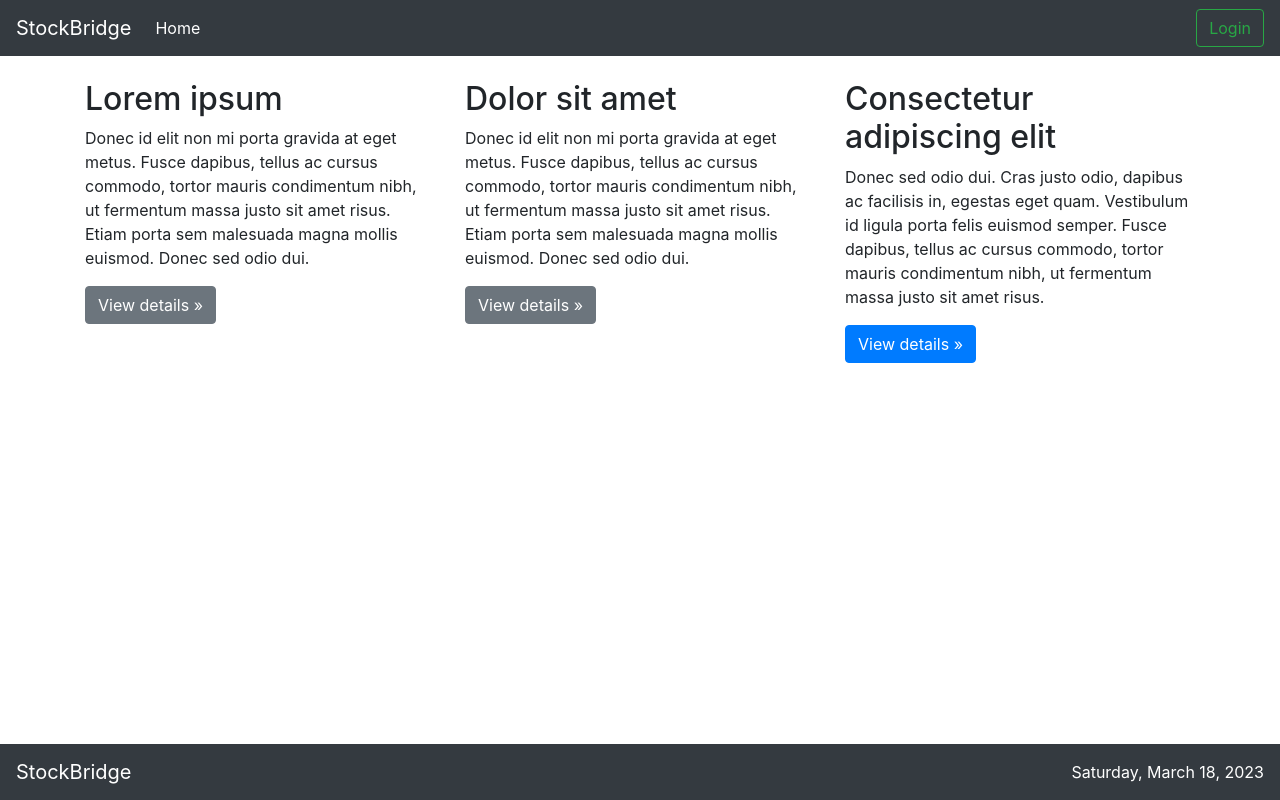
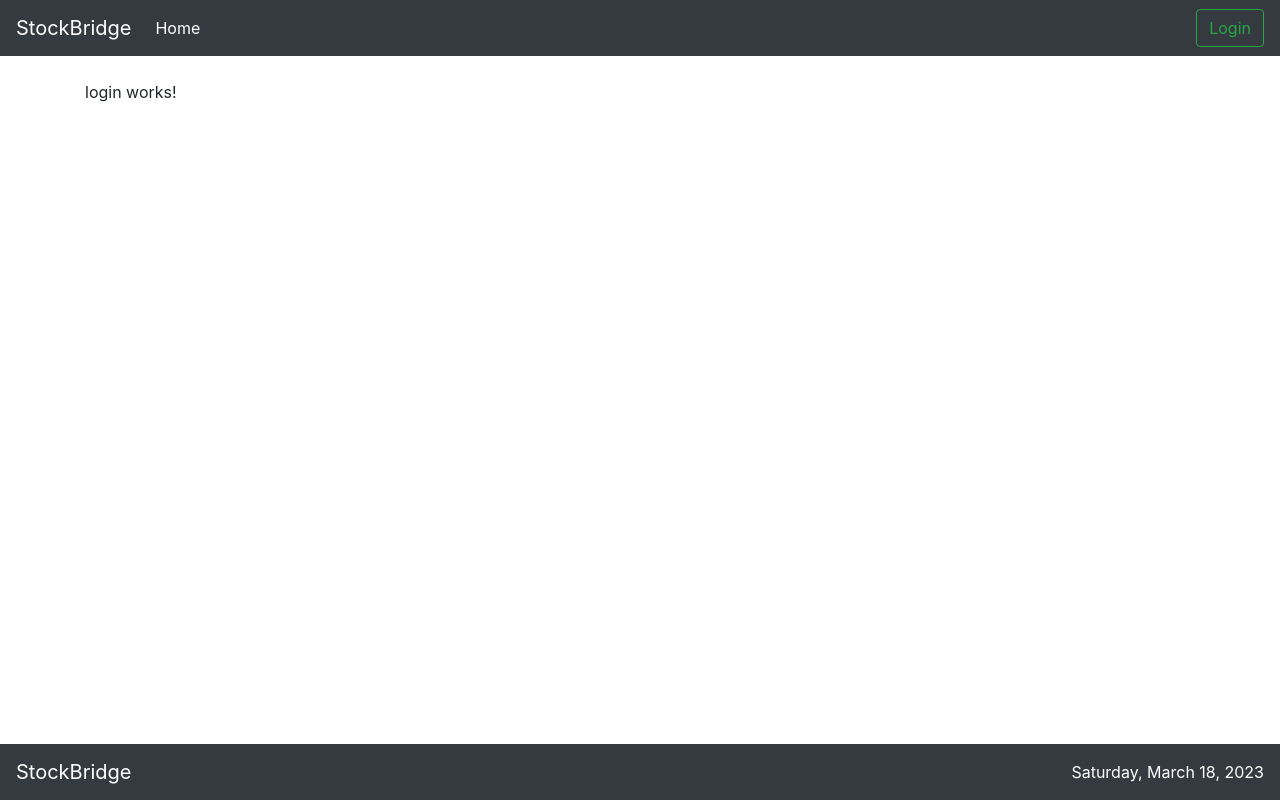
Before and after one commit to onurcanertekin/StockBridge-Frontend, an Angular app: page /login in a window 1280 px wide. Before the commit this address led to /welcome. Built offline with nearby package versions, Linux system fonts and the light colour scheme.

Commit message:
add login component and add route from ts on topbar Login button click

```diff
--- a/src/app/app-routing.module.ts
+++ b/src/app/app-routing.module.ts
@@ -1,8 +1,13 @@
 import { NgModule } from '@angular/core';
 import { RouterModule, Routes } from '@angular/router';
+import { LoginComponent } from './pages/login/login.component';
 import { WelcomeComponent } from './pages/welcome/welcome.component';
 
 const routes: Routes = [
+  {
+    path: 'login',
+    component: LoginComponent,
+  },
   {
     path: 'welcome',
     component: WelcomeComponent,
--- a/src/app/app.module.ts
+++ b/src/app/app.module.ts
@@ -4,12 +4,14 @@ import { BrowserModule } from '@angular/platform-browser';
 import { AppRoutingModule } from './app-routing.module';
 import { AppComponent } from './app.component';
 import { CommonModule } from './common/common.module';
+import { LoginComponent } from './pages/login/login.component';
 import { WelcomeComponent } from './pages/welcome/welcome.component';
 
 @NgModule({
   declarations: [
     AppComponent,
-    WelcomeComponent
+    WelcomeComponent,
+    LoginComponent
   ],
   imports: [
     BrowserModule,
--- a/src/app/common/layouts/top-navbar/top-navbar.component.html
+++ b/src/app/common/layouts/top-navbar/top-navbar.component.html
@@ -11,7 +11,7 @@
       </li>
     </ul>
     <form class="form-inline mt-2 mt-md-0">
-      <button class="btn btn-outline-success my-2 my-sm-0" type="submit">Login</button>
+      <button class="btn btn-outline-success my-2 my-sm-0" (click)="loginClick()" type="submit">Login</button>
     </form>
   </div>
 </nav>
--- a/src/app/common/layouts/top-navbar/top-navbar.component.ts
+++ b/src/app/common/layouts/top-navbar/top-navbar.component.ts
@@ -1,4 +1,5 @@
 import { Component, OnInit } from '@angular/core';
+import { Router } from '@angular/router';
 import { environment } from 'src/environments/environment';
 
 @Component({
@@ -9,9 +10,11 @@ import { environment } from 'src/environments/environment';
 export class TopNavbarComponent implements OnInit {
 
   environment = environment;
-  constructor() { }
+  constructor(private router: Router) { }
 
   ngOnInit() {
   }
-
+  loginClick() {
+    this.router.navigate(["/login"])
+  }
 }
--- /dev/null
+++ b/src/app/pages/login/login.component.html
@@ -0,0 +1,3 @@
+<p>
+  login works!
+</p>
--- /dev/null
+++ b/src/app/pages/login/login.component.ts
@@ -0,0 +1,15 @@
+import { Component, OnInit } from '@angular/core';
+
+@Component({
+  selector: 'app-login',
+  templateUrl: './login.component.html',
+  styleUrls: ['./login.component.scss']
+})
+export class LoginComponent implements OnInit {
+
+  constructor() { }
+
+  ngOnInit() {
+  }
+
+}
```
Also changed, not shown: src/app/pages/login/login.component.scss (added).
